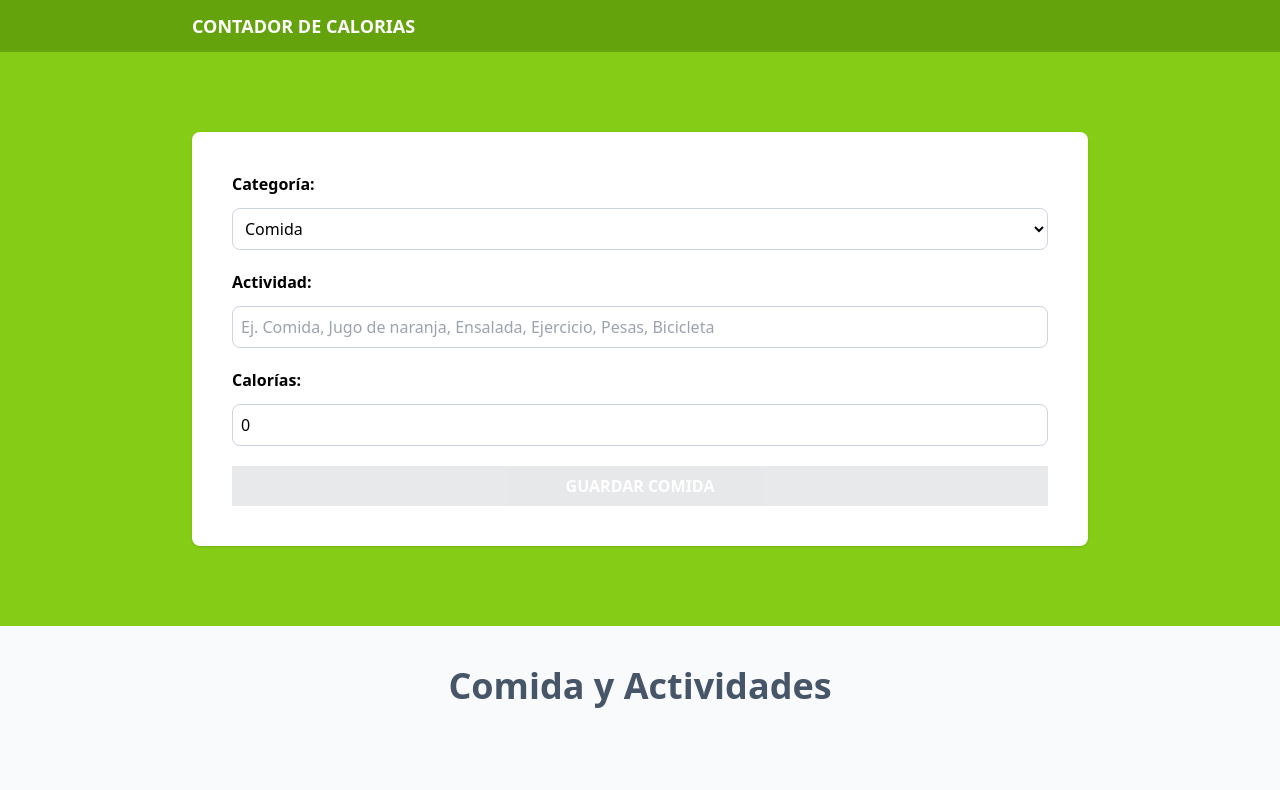
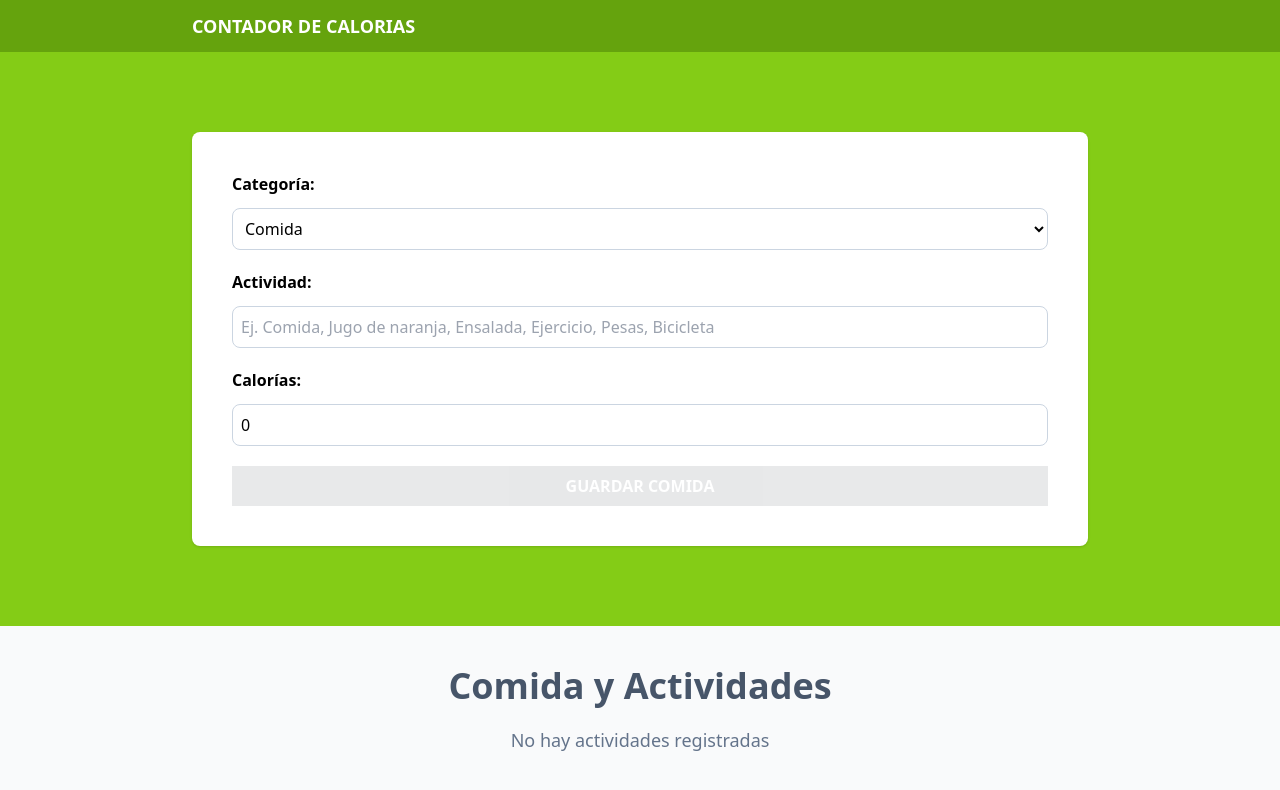
Before and after one commit to javierdesant/calorie-tracker, a React (Vite) app: page / in a window 1280 px wide. Shown: the top 790 px of the page. Built offline with nearby package versions, Linux system fonts and the light colour scheme.

Commit message:
Add empty activity list message to ActivityList

```diff
--- a/src/components/ActivityList.tsx
+++ b/src/components/ActivityList.tsx
@@ -16,11 +16,19 @@ const ActivityList: FunctionComponent<ActivityListProps> = ({ activities, dispat
         (category: Activity['category']) => categories.map(({ id, name }) => id === category ? name : '')
     , [activities])
 
+    const isEmptyActivities = useMemo(() => activities.length === 0, [activities])
+
     return (
         <>
             <h2 className="text-4xl font-bold text-slate-600 text-center">
                 Comida y Actividades
             </h2>
+
+            {isEmptyActivities && (
+                <p className="text-center my-5 text-lg text-slate-500 mt-5">
+                    No hay actividades registradas
+                </p>
+            )}
 
             {activities.map((activity: Activity) => (
                 <div key={activity.id} className="px-5 py-10 bg-white mt-5 flex justify-between">
```
